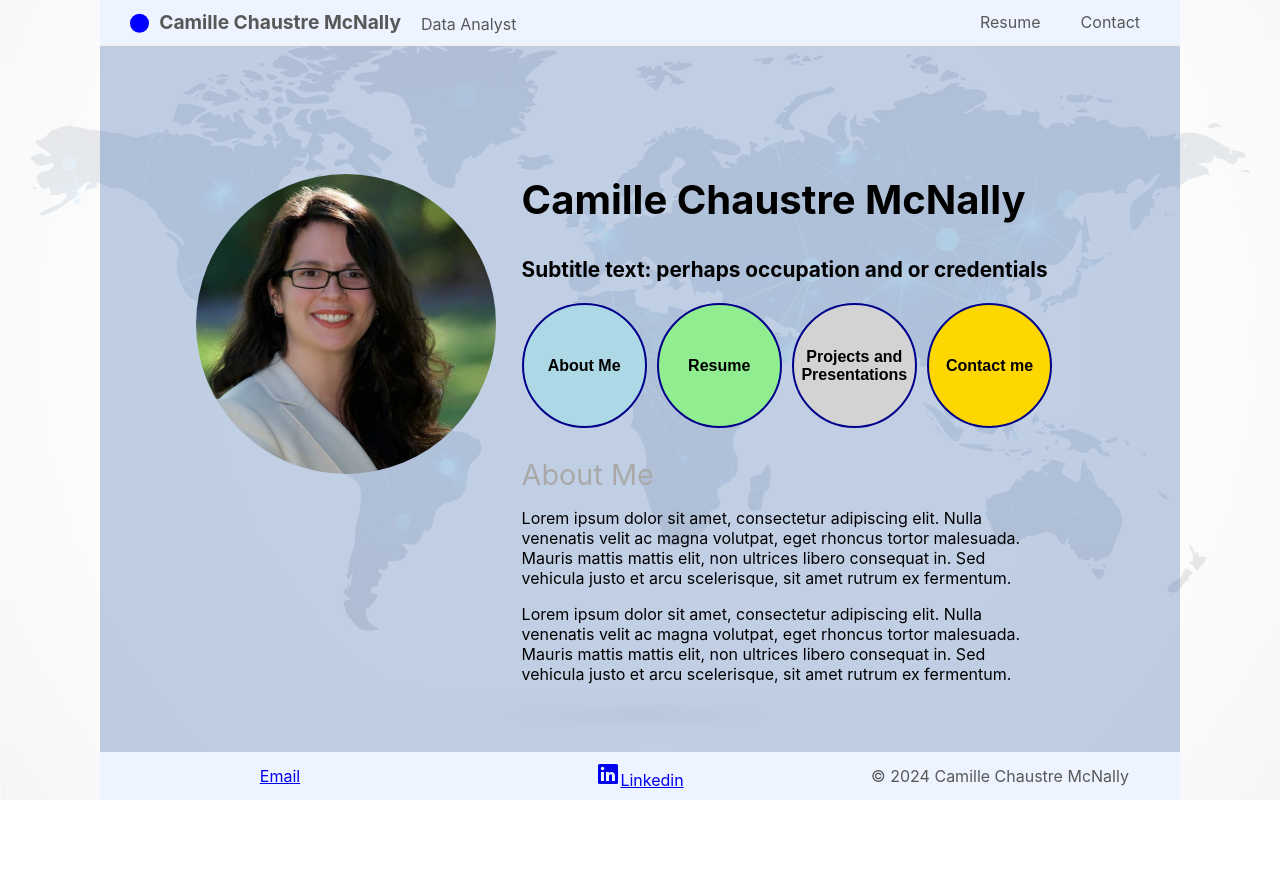
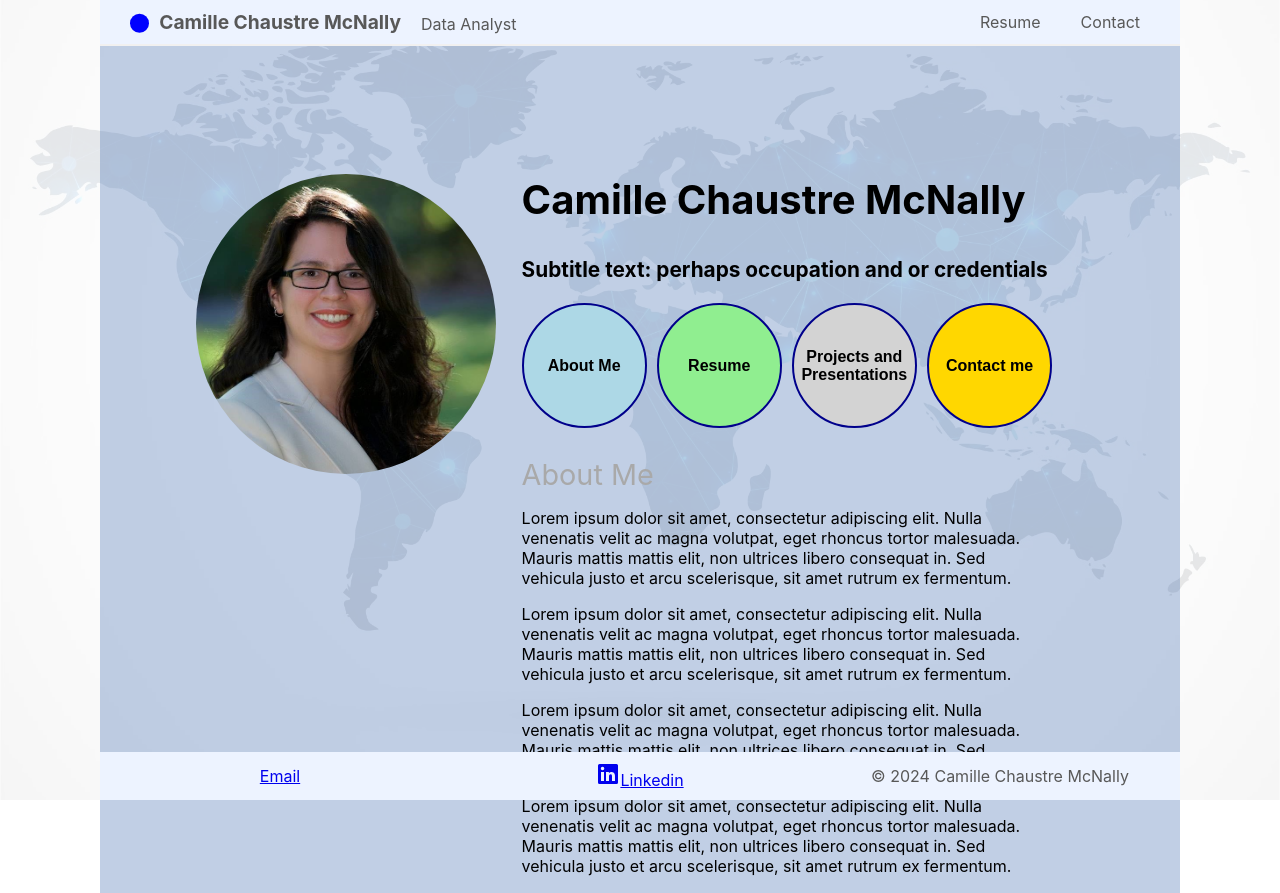
Before and after one commit to TheMartinCrabtree/web-cam, a React (Create React App) app in the folder frontend/: page / in a window 1280 px wide. Shown: the top 893 px of the page. Before the commit the page ends 838 px from the top, so only its background shows below. Built offline with nearby package versions, Linux system fonts and the light colour scheme.

Commit message:
fixed some extended layout issues - set the view switching

```diff
--- a/frontend/src/App.tsx
+++ b/frontend/src/App.tsx
@@ -32,8 +32,7 @@ const ContentContainer = styled.div`
   z-index: 1;
   margin-left: auto;
   margin-right: auto;
-  min-width: 960px;
-  height: 100%;
+  min-height: 100%;
   width: 80vw;
   min-width: 1080px;
   background: rgba(51, 98, 170, 0.3);
--- a/frontend/src/components/profile/AboutMeView.tsx
+++ b/frontend/src/components/profile/AboutMeView.tsx
@@ -1,8 +1,49 @@
 import React from "react";
 import styled from "styled-components";
+import { TextBlockHeading, StyledParagraph } from "../utilities/styledfonts";
 
 const AboutMeView = () => {
-  return <div>AboutMeView</div>;
+  return (
+    <>
+      <TextBlockHeading>About Me</TextBlockHeading>
+      <StyledParagraph>
+        Lorem ipsum dolor sit amet, consectetur adipiscing elit. Nulla venenatis
+        velit ac magna volutpat, eget rhoncus tortor malesuada. Mauris mattis
+        mattis elit, non ultrices libero consequat in. Sed vehicula justo et
+        arcu scelerisque, sit amet rutrum ex fermentum.
+      </StyledParagraph>
+      <StyledParagraph>
+        Lorem ipsum dolor sit amet, consectetur adipiscing elit. Nulla venenatis
+        velit ac magna volutpat, eget rhoncus tortor malesuada. Mauris mattis
+        mattis elit, non ultrices libero consequat in. Sed vehicula justo et
+        arcu scelerisque, sit amet rutrum ex fermentum.
+      </StyledParagraph>
+      <StyledParagraph>
+        Lorem ipsum dolor sit amet, consectetur adipiscing elit. Nulla venenatis
+        velit ac magna volutpat, eget rhoncus tortor malesuada. Mauris mattis
+        mattis elit, non ultrices libero consequat in. Sed vehicula justo et
+        arcu scelerisque, sit amet rutrum ex fermentum.
+      </StyledParagraph>
+      <StyledParagraph>
+        Lorem ipsum dolor sit amet, consectetur adipiscing elit. Nulla venenatis
+        velit ac magna volutpat, eget rhoncus tortor malesuada. Mauris mattis
+        mattis elit, non ultrices libero consequat in. Sed vehicula justo et
+        arcu scelerisque, sit amet rutrum ex fermentum.
+      </StyledParagraph>
+      <StyledParagraph>
+        Lorem ipsum dolor sit amet, consectetur adipiscing elit. Nulla venenatis
+        velit ac magna volutpat, eget rhoncus tortor malesuada. Mauris mattis
+        mattis elit, non ultrices libero consequat in. Sed vehicula justo et
+        arcu scelerisque, sit amet rutrum ex fermentum.
+      </StyledParagraph>
+      <StyledParagraph>
+        Lorem ipsum dolor sit amet, consectetur adipiscing elit. Nulla venenatis
+        velit ac magna volutpat, eget rhoncus tortor malesuada. Mauris mattis
+        mattis elit, non ultrices libero consequat in. Sed vehicula justo et
+        arcu scelerisque, sit amet rutrum ex fermentum.
+      </StyledParagraph>
+    </>
+  );
 };
 
 export default AboutMeView;
--- a/frontend/src/components/profile/ContactsView.tsx
+++ b/frontend/src/components/profile/ContactsView.tsx
@@ -1,8 +1,14 @@
 import React from "react";
 import styled from "styled-components";
+import { TextBlockHeading, StyledParagraph } from "../utilities/styledfonts";
 
 const ContactsView = () => {
-  return <div>ContactsView</div>;
+  return (
+    <>
+      <TextBlockHeading>Contact Me</TextBlockHeading>
+      <StyledParagraph>Contact Me PP</StyledParagraph>
+    </>
+  );
 };
 
 export default ContactsView;
--- a/frontend/src/components/profile/Profile.tsx
+++ b/frontend/src/components/profile/Profile.tsx
@@ -1,6 +1,10 @@
 import React, { useState } from "react";
 import styled from "styled-components";
 import Navbar from "../navbar/Navbar";
+import AboutMeView from "./AboutMeView";
+import ResumeView from "./ResumeView";
+import ProjectView from "./ProjectView";
+import ContactsView from "./ContactsView";
 
 const LayoutWrapper = styled.div`
   min-heaight: 540px;
@@ -30,41 +34,31 @@ const TitleContainer = styled.h2`
 const SubtitleContainer = styled.h3`
   font-size: 1.3em;
 `;
-const TextBlockHeading = styled.div`
-  color: darkgray;
-  font-size: 1.8em;
-  padding-top: 1em;
-`;
-const StyledParagraph = styled.p`
-  font-size: 1em;
-`;
 
 const ViewContainer = styled.div``;
 
 const Profile = () => {
-  // ABOUT | CONTACT | PROJECTS | RESUME
+  // options are: ABOUT | CONTACT | PROJECTS | RESUME
   const [activeView, setActiveView] = useState("ABOUT");
 
   const _renderActiveView = () => {
     console.log("activeView", activeView);
 
-    return (
-      <ViewContainer>
-        <TextBlockHeading>About Me</TextBlockHeading>
-        <StyledParagraph>
-          Lorem ipsum dolor sit amet, consectetur adipiscing elit. Nulla
-          venenatis velit ac magna volutpat, eget rhoncus tortor malesuada.
-          Mauris mattis mattis elit, non ultrices libero consequat in. Sed
-          vehicula justo et arcu scelerisque, sit amet rutrum ex fermentum.
-        </StyledParagraph>
-        <StyledParagraph>
-          Lorem ipsum dolor sit amet, consectetur adipiscing elit. Nulla
-          venenatis velit ac magna volutpat, eget rhoncus tortor malesuada.
-          Mauris mattis mattis elit, non ultrices libero consequat in. Sed
-          vehicula justo et arcu scelerisque, sit amet rutrum ex fermentum.
-        </StyledParagraph>
-      </ViewContainer>
-    );
+    const _getActiveView = () => {
+      switch (activeView) {
+        case "CONTACT":
+          return <ContactsView />;
+        case "PROJECTS":
+          return <ProjectView />;
+        case "RESUME":
+          return <ResumeView />;
+        case "ABOUT":
+        default:
+          return <AboutMeView />;
+      }
+    };
+
+    return <ViewContainer>{_getActiveView()}</ViewContainer>;
   };
 
   return (
--- a/frontend/src/components/profile/ProjectView.tsx
+++ b/frontend/src/components/profile/ProjectView.tsx
@@ -1,8 +1,14 @@
 import React from "react";
 import styled from "styled-components";
+import { TextBlockHeading, StyledParagraph } from "../utilities/styledfonts";
 
 const ProjectView = () => {
-  return <div>ProjectView</div>;
+  return (
+    <>
+      <TextBlockHeading>Project View</TextBlockHeading>
+      <StyledParagraph>Project View PP</StyledParagraph>
+    </>
+  );
 };
 
 export default ProjectView;
--- a/frontend/src/components/profile/ResumeView.tsx
+++ b/frontend/src/components/profile/ResumeView.tsx
@@ -1,8 +1,14 @@
 import React from "react";
 import styled from "styled-components";
+import { TextBlockHeading, StyledParagraph } from "../utilities/styledfonts";
 
 const ResumeView = () => {
-  return <div>ResumeView</div>;
+  return (
+    <>
+      <TextBlockHeading>Resume View</TextBlockHeading>
+      <StyledParagraph>Resume Text PP</StyledParagraph>
+    </>
+  );
 };
 
 export default ResumeView;
--- /dev/null
+++ b/frontend/src/components/utilities/styledfonts.jsx
@@ -0,0 +1,13 @@
+import React from "react";
+import styled from "styled-components";
+
+const TextBlockHeading = styled.div`
+  color: darkgray;
+  font-size: 1.8em;
+  padding-top: 1em;
+`;
+const StyledParagraph = styled.p`
+  font-size: 1em;
+`;
+
+export { TextBlockHeading, StyledParagraph };
```
